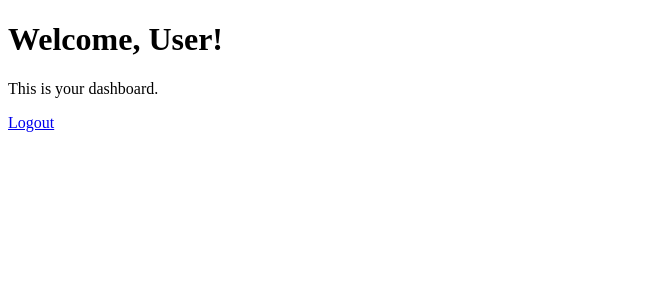
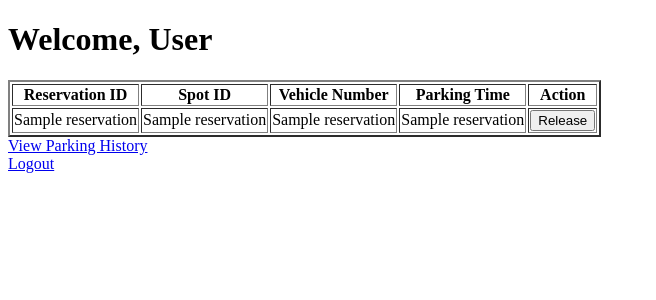
Before and after one commit to mkvaishnavi/vehicle-parking-app-v1, a Flask app: template templates/user_dashboard.html in a window 1280 px wide. Shown: the top 300 px of the page, without its empty margins (0-656 px from the left). Run offline with Flask 3, Linux system fonts and the light colour scheme; the template is opened without the code that fills it: most values are stand-ins (such as "Sample title", 1, 10 or a date in 2020).

Commit message:
Add files via upload

```diff
--- a/templates/user_dashboard.html
+++ b/templates/user_dashboard.html
@@ -2,8 +2,55 @@
 <html>
 <head><title>User Dashboard</title></head>
 <body>
-    <h1>Welcome, User!</h1>
-    <p>This is your dashboard.</p>
+    <h1>Welcome, User</h1>
+    {% if reservation %}
+    <table border="2">
+        <tr>
+            <th>Reservation ID</th>
+            <th>Spot ID</th>
+            <th>Vehicle Number</th>
+            <th>Parking Time</th>
+            <th>Action</th>
+        </tr>
+        <tr>
+            <td>{{ reservation[0] }}</td>
+            <td>{{ reservation[1] }}</td>
+            <td>{{ reservation[2] }}</td>
+            <td>{{ reservation[3] }}</td>
+            <td>
+                <form method="post" action="/Release_spot/{{ reservation[1] }}">
+                    <button type="submit">Release</button>
+                </form>
+            </td>
+        </tr>
+    </table>
+    {% else %}
+    <h2>Available Lots</h2>
+    <table border="2">
+        <tr>
+            <th>Lot ID</th>
+            <th>Location Name</th>
+            <th>Vehicle Number</th>
+            <th>Action</th>
+        </tr>
+        {% for lot in lots %}
+        <tr>
+            <td>{{ lot[0] }}</td>
+            <td>{{ lot[1] }}</td>
+            <td>
+                <form method="post" action="/Reserve_spot/{{ lot[0] }}">
+                    <input type="hidden" name="lot_id" value="{{ lot[0] }}">
+                    <input type="text" name="vehicle_number" required>
+            </td>
+            <td>
+                <button type="submit">Reserve</button>
+                </form>
+            </td>
+        </tr>
+        {% endfor %}
+    </table>
+    {% endif %}
+    <a href="/user_history">View Parking History</a><br>
     <a href="/Logout">Logout</a>
 </body>
 </html>
```
Also changed, not shown: templates/user_history.html (added, +37 -0 lines), templates/view_spots.html (+10 -1 lines).
